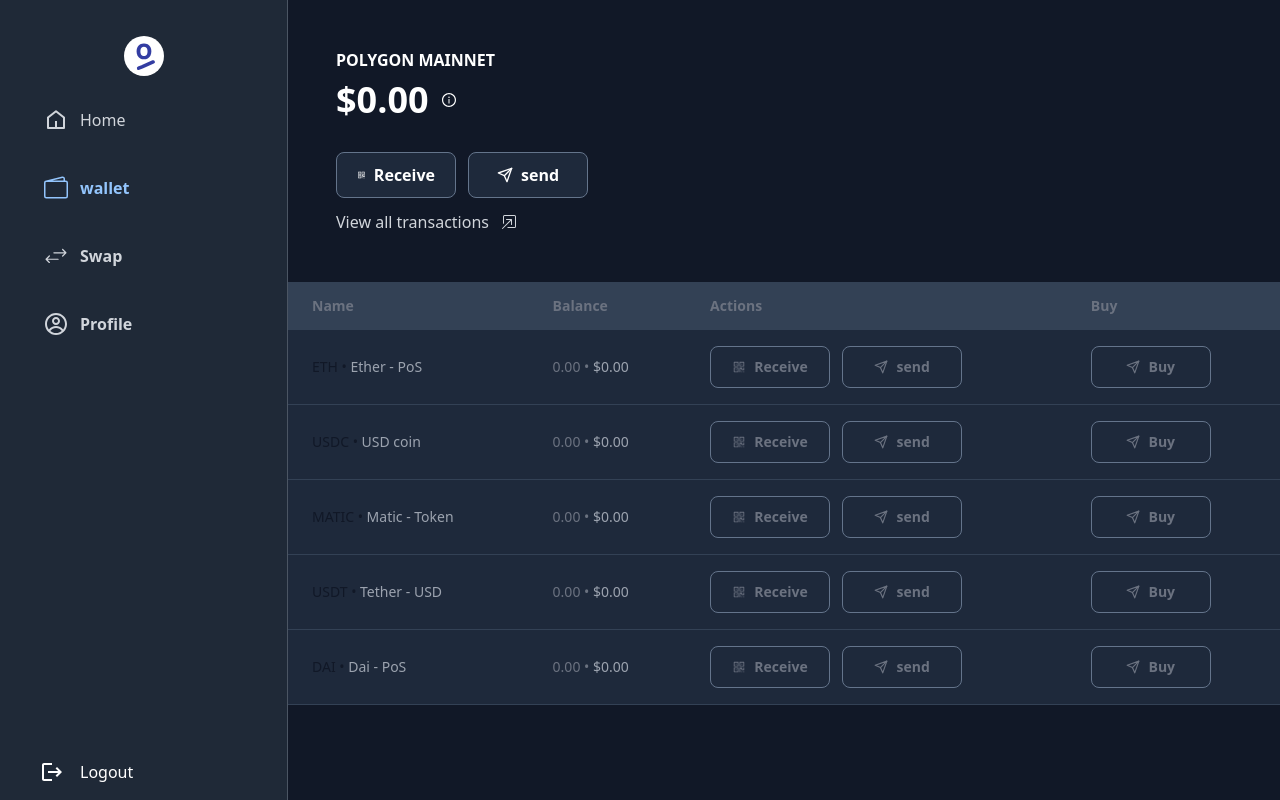
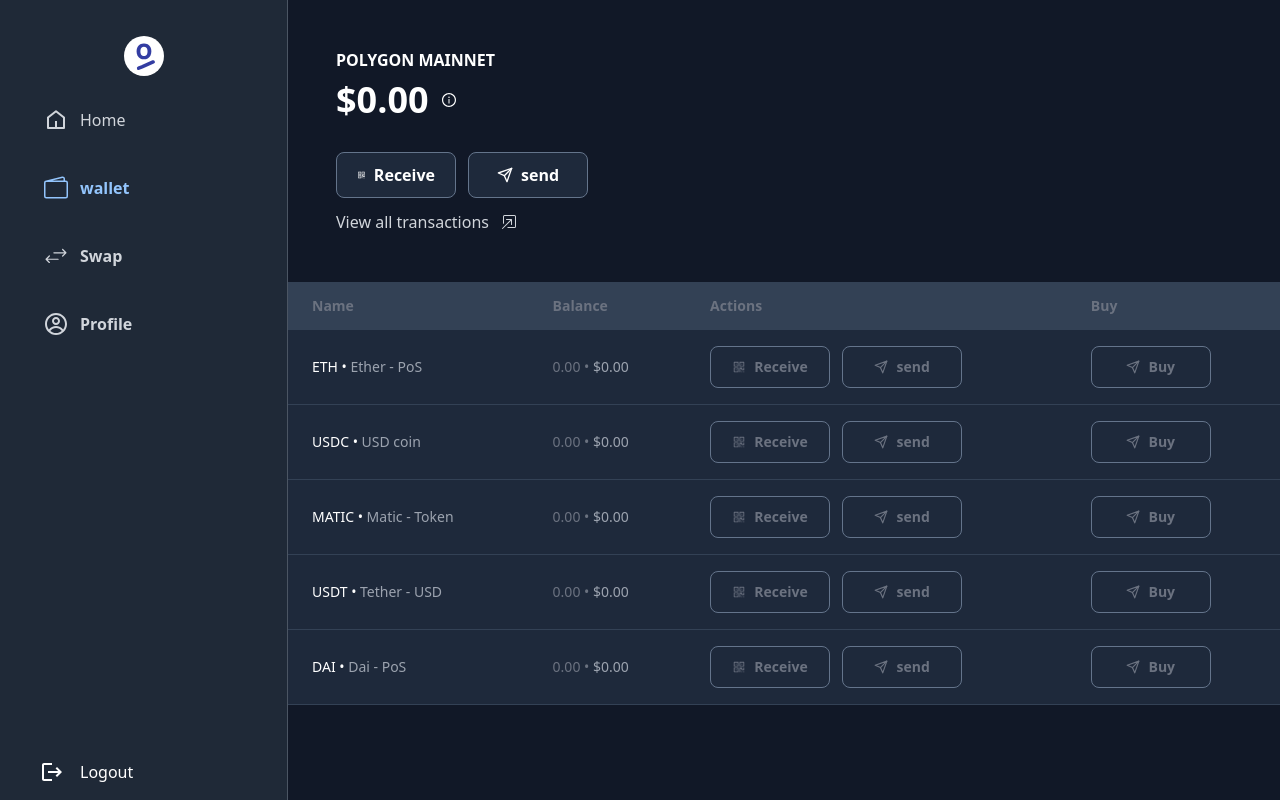
Before and after one commit to gammadefi/gamma-web, a Next.js app: page /wallet in a window 1280 px wide. Built offline with nearby package versions, Linux system fonts and the light colour scheme.

Commit message:
new changes

```diff
--- a/pages/wallet.tsx
+++ b/pages/wallet.tsx
@@ -49,7 +49,7 @@ function wallet() {
           <a target='_blank' className="flex items-center gap-3 mt-3 text-gray-300" href="https://polygonscan.com/address/0xebb07a5787650ba385ba7111fc4d3a994b6dbaa6">View all transactions <BsBoxArrowInUpRight/></a>
         </div>
 
-        <div className="overflow-x-auto mb- relative">
+        <div className="overflow-x-auto md:mb-0 mb-20 relative">
 
           <table className="w-full text-sm text-left text-gray-500 dark:text-gray-400">
 
@@ -73,7 +73,7 @@ function wallet() {
               <tr className=" border-slate-700 border-b bg-slate-800">
                 <th
                   scope="row"
-                  className="py-4 px-6 font-medium text-gray-900 whitespace-nowrap dark:text-white"
+                  className="py-4 px-6 font-medium  whitespace-nowrap text-white"
                 >
                   ETH • <span className="text-gray-400">Ether - PoS </span>
                 </th>
@@ -109,7 +109,7 @@ function wallet() {
               <tr className=" border-slate-700 border-b bg-slate-800">
                 <th
                   scope="row"
-                  className="py-4 px-6 font-medium text-gray-900 whitespace-nowrap dark:text-white"
+                  className="py-4 px-6 font-medium  whitespace-nowrap text-white"
                 >
                   USDC • <span className="text-gray-400">USD coin </span>
                 </th>
@@ -145,7 +145,7 @@ function wallet() {
               <tr className=" border-slate-700 border-b bg-slate-800">
                 <th
                   scope="row"
-                  className="py-4 px-6 font-medium text-gray-900 whitespace-nowrap dark:text-white"
+                  className="py-4 px-6 font-medium  whitespace-nowrap text-white"
                 >
                   MATIC • <span className="text-gray-400">Matic - Token </span>
                 </th>
@@ -181,7 +181,7 @@ function wallet() {
               <tr className=" border-slate-700 border-b bg-slate-800">
                 <th
                   scope="row"
-                  className="py-4 px-6 font-medium text-gray-900 whitespace-nowrap dark:text-white"
+                  className="py-4 px-6 font-medium  whitespace-nowrap text-white"
                 >
                   USDT • <span className="text-gray-400">Tether - USD </span>
                 </th>
@@ -217,7 +217,7 @@ function wallet() {
               <tr className=" border-slate-700 border-b bg-slate-800">
                 <th
                   scope="row"
-                  className="py-4 px-6 font-medium text-gray-900 whitespace-nowrap dark:text-white"
+                  className="py-4 px-6 font-medium  whitespace-nowrap text-white"
                 >
                   DAI • <span className="text-gray-400">Dai - PoS </span>
                 </th>
```
